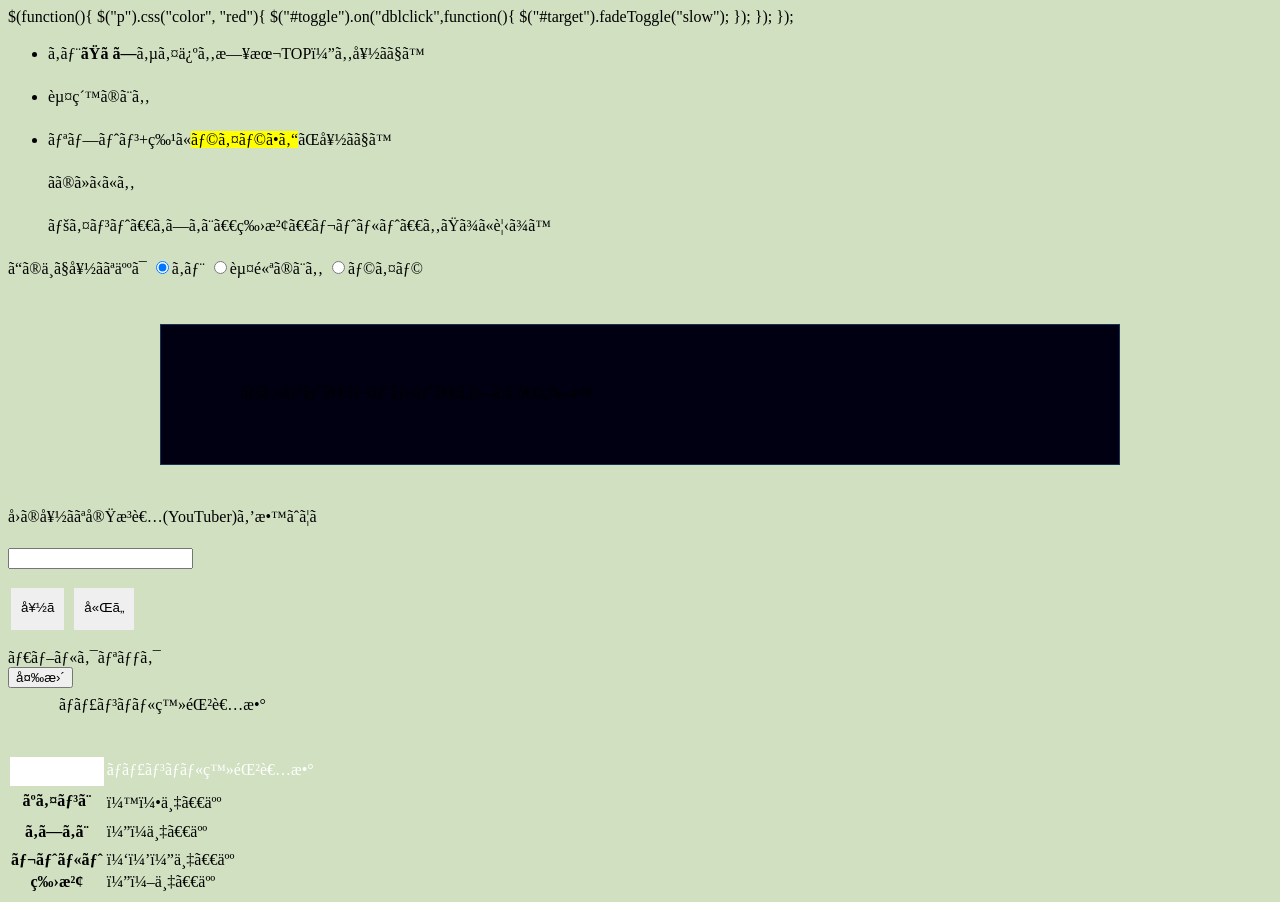
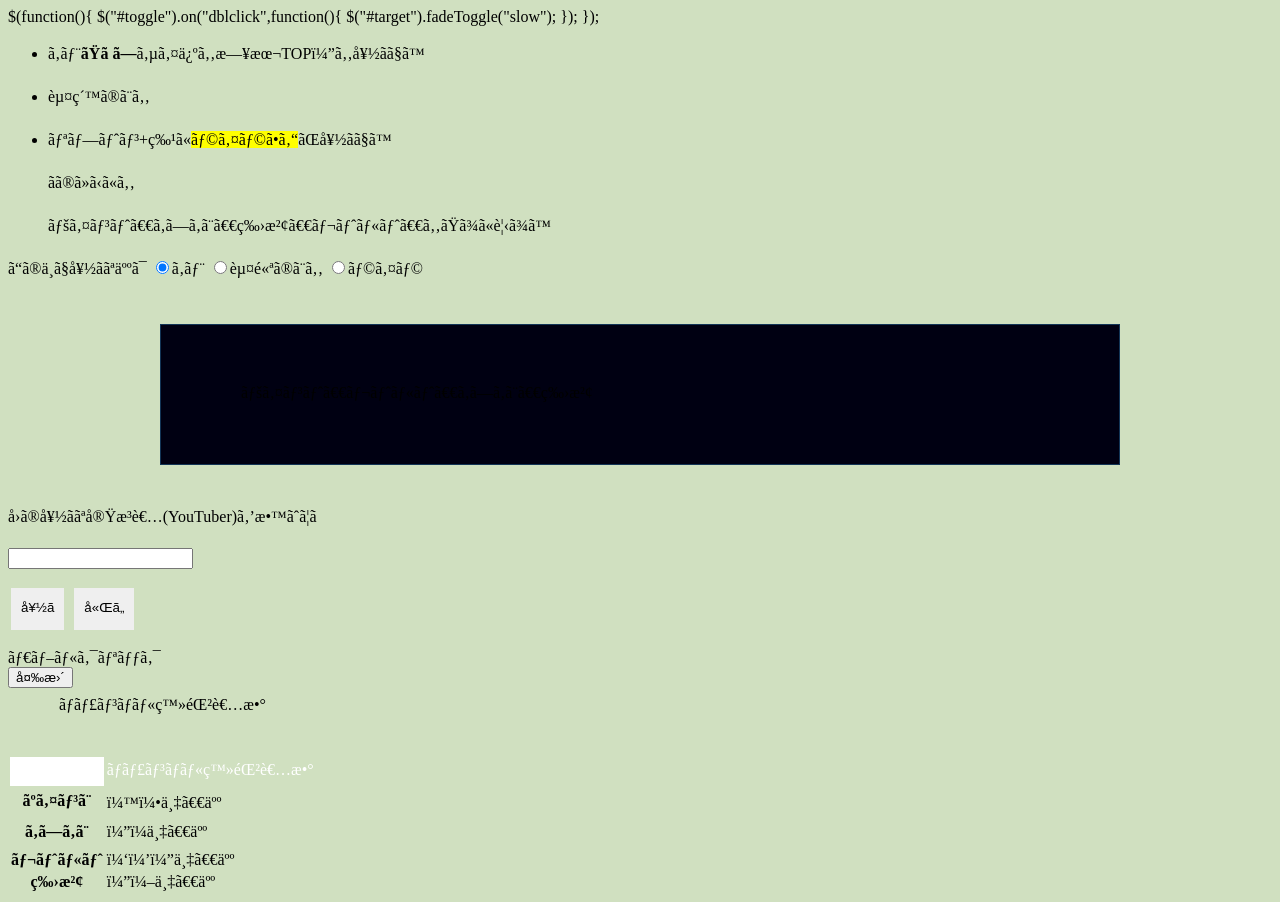
Before and after one commit to kobora/web2-9, a plain HTML site: page index.html in a window 1280 px wide. Drawn offline with Linux system fonts and the light colour scheme.

Commit message:
Update index.html

```diff
--- a/index.html
+++ b/index.html
@@ -8,12 +8,12 @@
        <seript type="text/javascript" src="https://code.jquery.com/jquery-3.3.1.min.js"></script>
       <seript type="text/javascript">
         $(function(){
-          $("p").css("color", "red"){
+
       $("#toggle").on("dblclick",function(){
 $("#target").fadeToggle("slow");
 });
        });
-           });
+
         </script>
 
 
```
